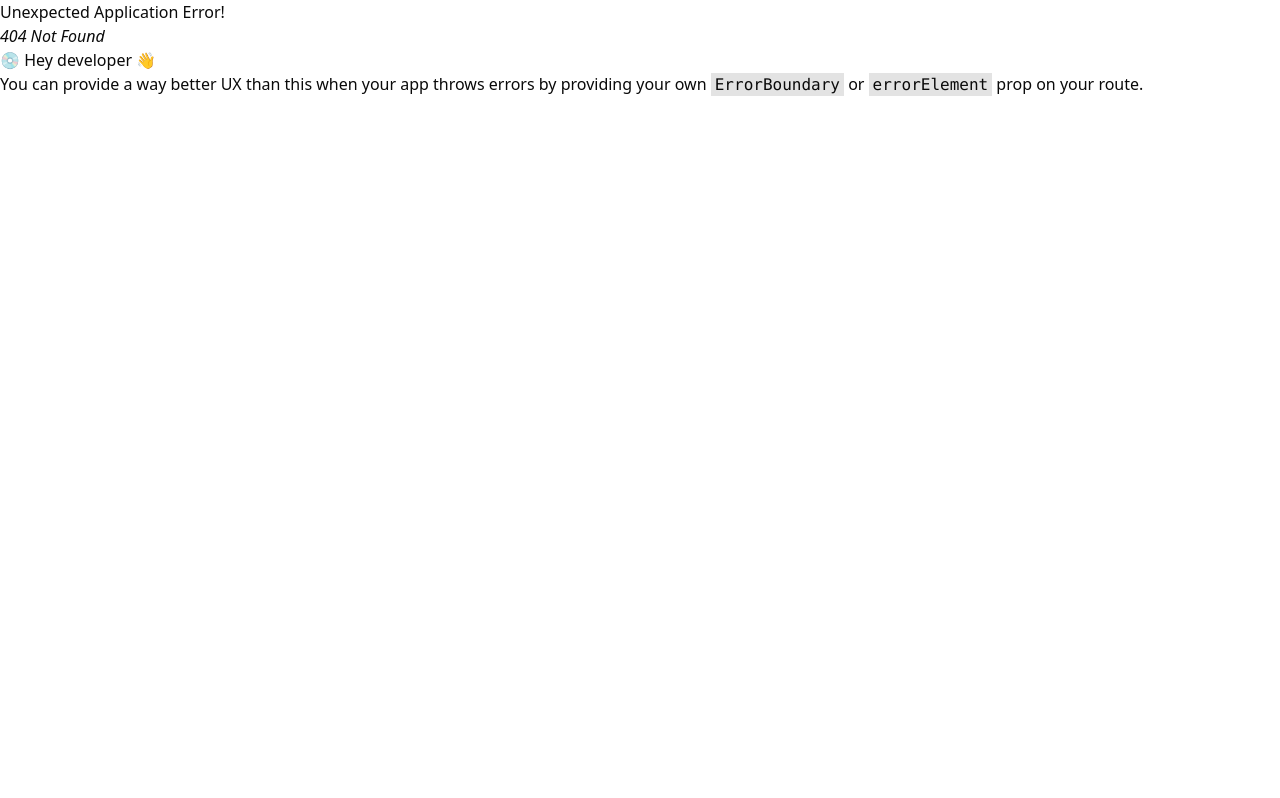
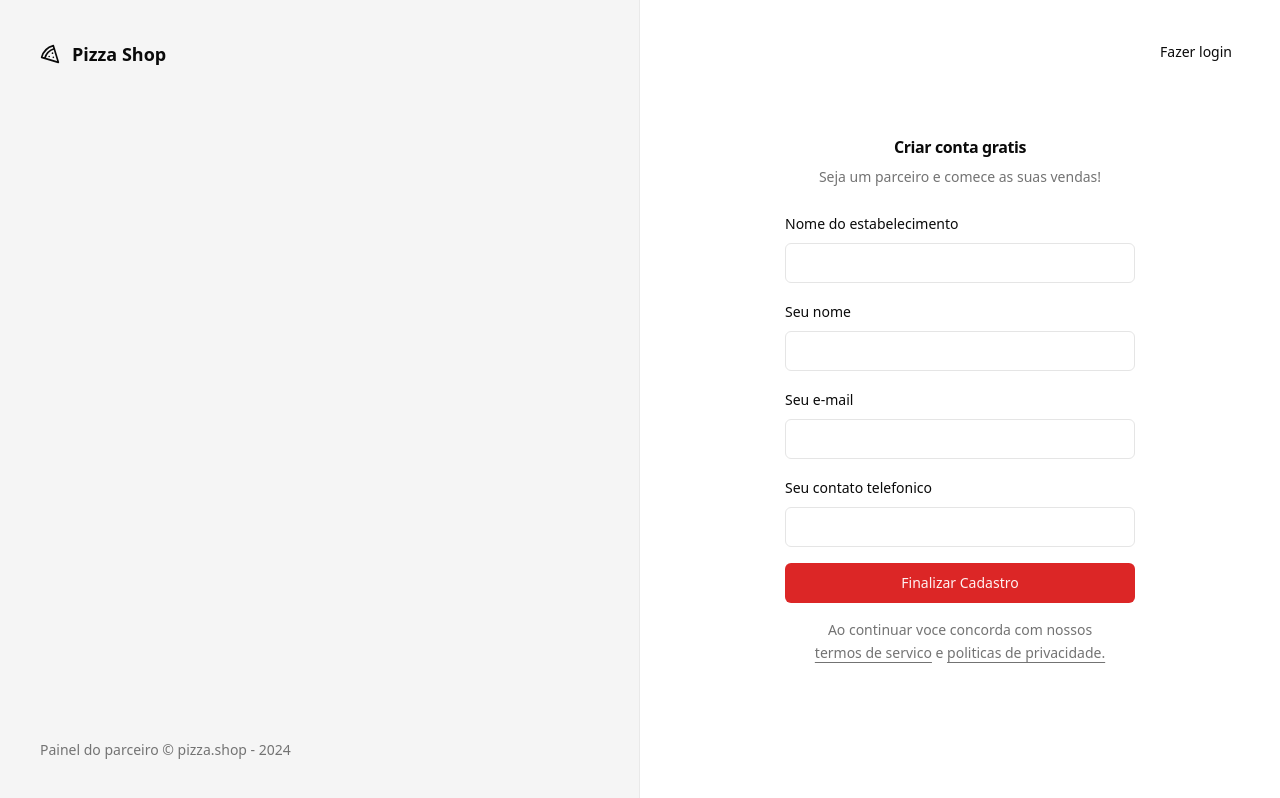
Before and after one commit to Glendson/pizzashop-web, a React (Vite) app: page /sign-up in a window 1280 px wide. Before the commit this address had no page. Built offline with nearby package versions, Linux system fonts and the light colour scheme.

Commit message:
feat: added sin-up page and styles

```diff
--- a/src/Routes.tsx
+++ b/src/Routes.tsx
@@ -4,6 +4,7 @@
 import { AuthLayout } from './pages/_layouts/auth'
 import { Dashboard } from './pages/app/DashBoard'
 import { SignIn } from './pages/auth/Sign-in'
+import { SignUp } from './pages/auth/Sign-up'
 
 export const router = createBrowserRouter([
   {
@@ -14,6 +15,9 @@
   {
     path: '/',
     element: <AuthLayout />,
-    children: [{ path: '/sign-in', element: <SignIn /> }],
+    children: [
+      { path: '/sign-in', element: <SignIn /> },
+      { path: '/sign-up', element: <SignUp /> },
+    ],
   },
 ])
--- a/src/pages/_layouts/auth.tsx
+++ b/src/pages/_layouts/auth.tsx
@@ -14,7 +14,7 @@
         </footer>
       </div>
 
-      <div className="flex flex-col items-center justify-center">
+      <div className="relative flex flex-col items-center justify-center">
         <Outlet />
       </div>
     </div>
--- a/src/pages/auth/Sign-in.tsx
+++ b/src/pages/auth/Sign-in.tsx
@@ -1,5 +1,6 @@
 import { Helmet } from 'react-helmet-async'
 import { useForm } from 'react-hook-form'
+import { Link } from 'react-router-dom'
 import { toast } from 'sonner'
 import { z } from 'zod'
 
@@ -30,6 +31,10 @@
     <>
       <Helmet title="Login" />
       <div className="p-8">
+        <Button variant={'ghost'} asChild className="absolute right-8 top-8">
+          <Link to="/sign-up">Novo Estabelecimento</Link>
+        </Button>
+
         <div className="flex w-[350px] flex-col justify-center gap-6">
           <div className="flex flex-col gap-2 text-center">
             <h1 className="text-2x; font-semibold tracking-tight">
--- /dev/null
+++ b/src/pages/auth/Sign-up.tsx
@@ -0,0 +1,102 @@
+import { Helmet } from 'react-helmet-async'
+import { useForm } from 'react-hook-form'
+import { Link, useNavigate } from 'react-router-dom'
+import { toast } from 'sonner'
+import { z } from 'zod'
+
+import { Button } from '@/components/ui/button'
+import { Input } from '@/components/ui/input'
+import { Label } from '@/components/ui/label'
+
+const signUpForm = z.object({
+  restaurantName: z.string(),
+  managerName: z.string(),
+  phone: z.string(),
+  email: z.string().email(),
+})
+
+type SignUpForm = z.infer<typeof signUpForm>
+
+export function SignUp() {
+  const navigate = useNavigate()
+
+  const {
+    register,
+    handleSubmit,
+    formState: { isSubmitting },
+  } = useForm<SignUpForm>()
+
+  function handleSignUp(data: SignUpForm) {
+    console.log(data)
+
+    toast.success('Restaurante cadastrado com sucesso!', {
+      action: {
+        label: 'login',
+        onClick: () => navigate('/sign-in'),
+      },
+    })
+  }
+
+  return (
+    <>
+      <Helmet title="Cadastro" />
+      <div className="p-8">
+        <Button variant={'ghost'} asChild className="absolute right-8 top-8">
+          <Link to="/sign-in">Fazer login</Link>
+        </Button>
+        <div className="flex w-[350px] flex-col justify-center gap-6">
+          <div className="flex flex-col gap-2 text-center">
+            <h1 className="text-2x; font-semibold tracking-tight">
+              Criar conta gratis
+            </h1>
+            <p className="text-sm text-muted-foreground">
+              Seja um parceiro e comece as suas vendas!
+            </p>
+          </div>
+
+          <form onSubmit={handleSubmit(handleSignUp)} className="space-y-4">
+            <div className="space-y-2">
+              <Label htmlFor="restaurantName">Nome do estabelecimento</Label>
+              <Input
+                id="restaurantName"
+                type="text"
+                {...register('restaurantName')}
+              />
+            </div>
+            <div className="space-y-2">
+              <Label htmlFor="managerName">Seu nome</Label>
+              <Input
+                id="managerName"
+                type="text"
+                {...register('managerName')}
+              />
+            </div>
+            <div className="space-y-2">
+              <Label htmlFor="email">Seu e-mail</Label>
+              <Input id="email" type="email" {...register('email')} />
+            </div>
+            <div className="space-y-2">
+              <Label htmlFor="phone">Seu contato telefonico</Label>
+              <Input id="phone" type="tel" {...register('phone')} />
+            </div>
+
+            <Button disabled={isSubmitting} className="w-full" type="submit">
+              Finalizar Cadastro
+            </Button>
+
+            <p className="px-6 text-center text-sm leading-relaxed text-muted-foreground">
+              Ao continuar voce concorda com nossos{' '}
+              <a className="underline underline-offset-4" href="">
+                termos de servico
+              </a>{' '}
+              e{' '}
+              <a className="underline underline-offset-4" href="">
+                politicas de privacidade.
+              </a>
+            </p>
+          </form>
+        </div>
+      </div>
+    </>
+  )
+}
```
